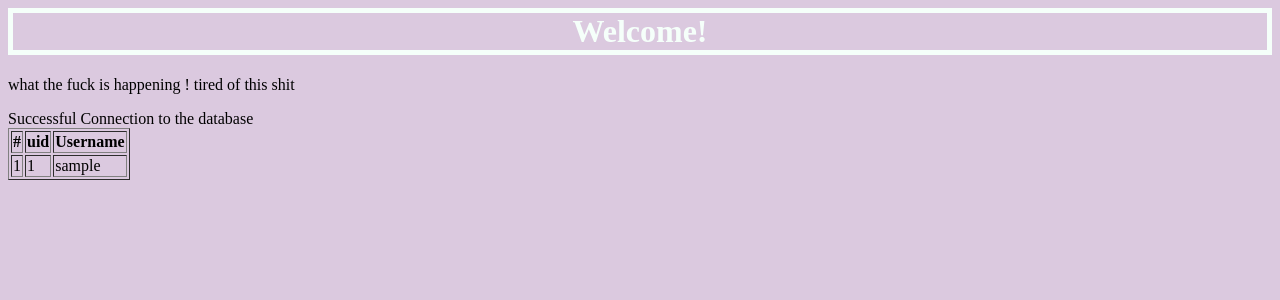
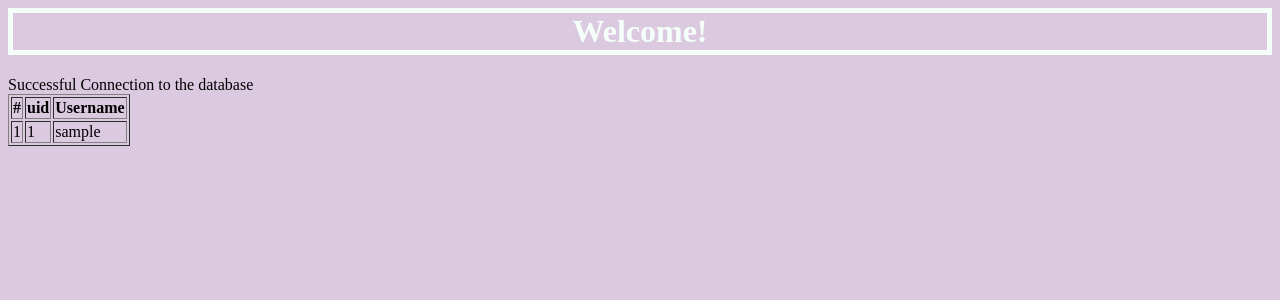
Before and after one commit to waleOkare/AzureTest, a PHP site: page /Home.php in a window 1280 px wide. Shown: the top 300 px of the page. Run offline with PHP 8.4, Linux system fonts and the light colour scheme; tables that the repository leaves empty or names only in its code hold one stand-in row (values such as "Sample post"); data that the repository does not hold is empty.

Commit message:
from home3

```diff
--- a/week5/Home.php
+++ b/week5/Home.php
@@ -12,7 +12,7 @@
 
 
 
-<p> what the fuck is happening ! tired of this shit  </p>
+
 
 <?php
 include ("connection.php");
```
